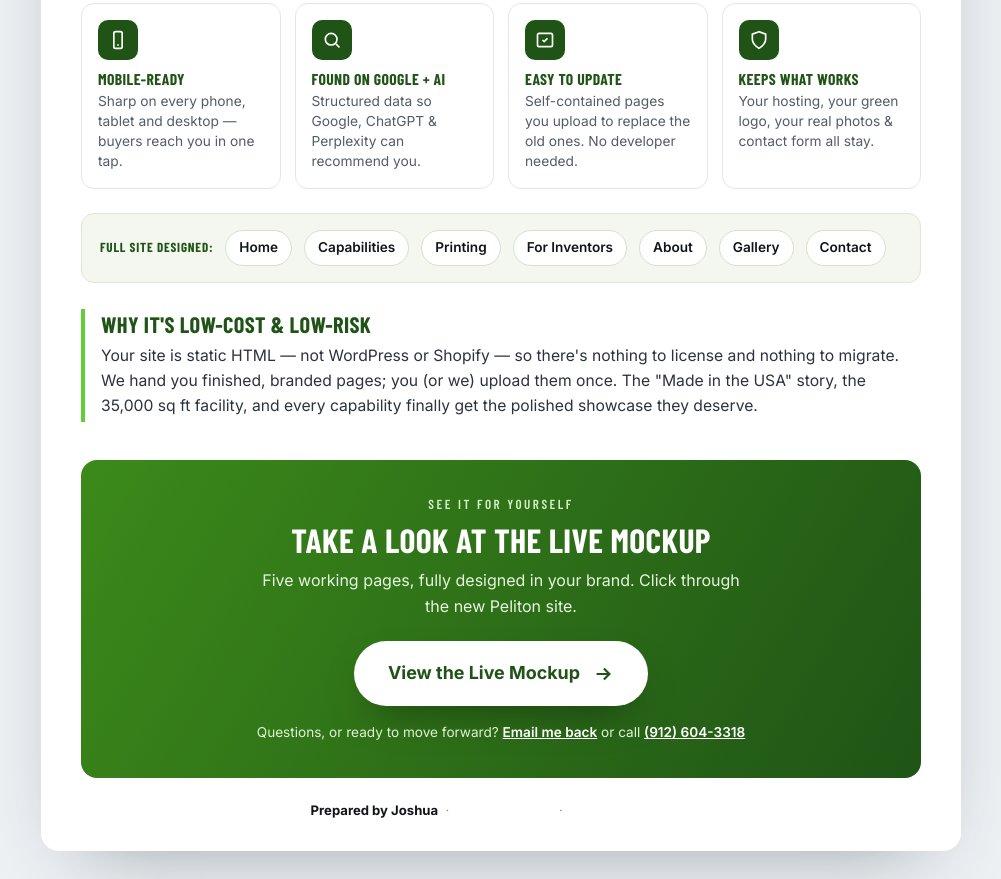
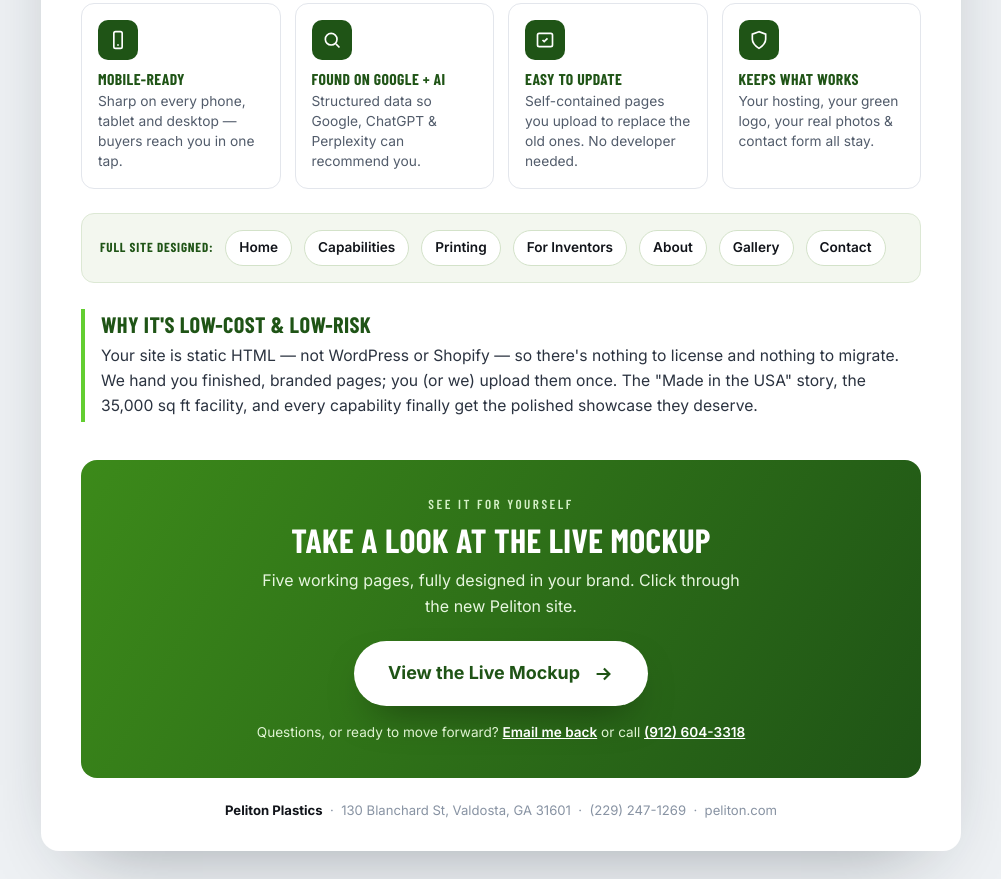
Before and after one commit to AIRSTIK/peliton-preview, a plain HTML site: page index.html in a window 1280 px wide. Shown: the part 705-1584 px from the top of the page, without its empty margins (139-1140 px from the left). Drawn offline with nearby package versions, Linux system fonts and the light colour scheme.

Commit message:
Add files via upload

```diff
--- a/index.html
+++ b/index.html
@@ -134,7 +134,7 @@
     <div class="subcta">Questions, or ready to move forward? <a href="mailto:joshua@airstik.com?subject=Peliton%20Website%20Redesign">Email me back</a> or call <a href="tel:+19126043318">(912) 604-3318</a></div>
   </div>
 
-  <div class="foot"><b>Prepared by Joshua</b> &nbsp;·&nbsp; <a href="tel:+19126043318" style="color:#fff">(912) 604-3318</a> &nbsp;·&nbsp; <a href="mailto:joshua@airstik.com?subject=Peliton%20Website%20Redesign" style="color:#fff">joshua@airstik.com</a></div>
+  <div class="foot"><b>Peliton Plastics</b> &nbsp;·&nbsp; 130 Blanchard St, Valdosta, GA 31601 &nbsp;·&nbsp; (229) 247-1269 &nbsp;·&nbsp; peliton.com</div>
 
 </div>
 </body></html>
```
